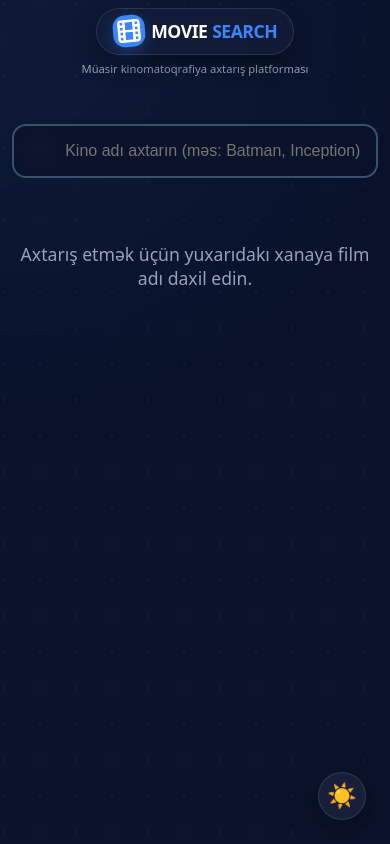
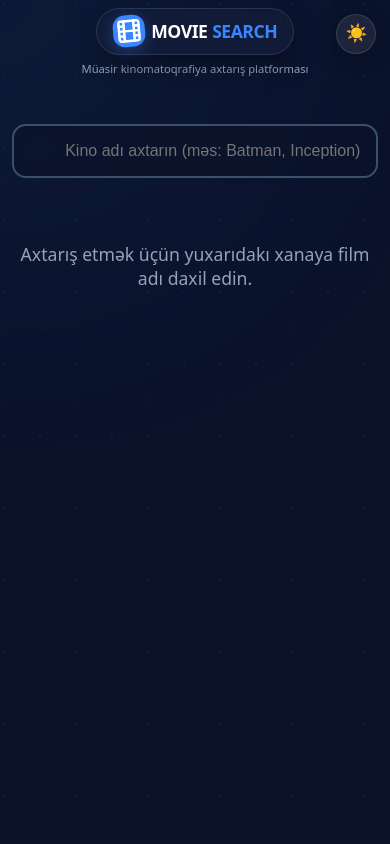
Before and after one commit to Naill-dev/moviesearch, a React (Vite) app: page / in a window 390 px wide. Built offline with nearby package versions, Linux system fonts and the light colour scheme.

Commit message:
Refactor theme toggle and button styles
Updated theme toggle and button styles for better responsiveness and appearance.

```diff
--- a/src/App.css
+++ b/src/App.css
@@ -144,27 +144,54 @@ body::before {
 
 .theme-toggle {
   position: fixed;
-  top: 1.25rem;
-  right: 1.25rem;
+  top: max(1.25rem, env(safe-area-inset-top));
+  right: max(1.25rem, env(safe-area-inset-right));
   z-index: 100;
 }
 
 .btn-theme {
-  padding: 0.75rem;
-  background-color: var(--card-bg);
-  border: 1px solid var(--card-border);
+  width: 46px;
+  height: 46px;
+  padding: 0;
+  display: flex;
+  align-items: center;
+  justify-content: center;
+  background: rgba(255, 255, 255, 0.08);
+  border: 1px solid rgba(255, 255, 255, 0.12);
   color: var(--text-main);
-  border-radius: 14px;
+  border-radius: 50%;
   cursor: pointer;
-  box-shadow: var(--shadow-card);
-  transition: all 0.2s ease;
-  font-size: 1.2rem;
-  backdrop-filter: blur(10px);
+  box-shadow: 0 4px 20px rgba(0, 0, 0, 0.25);
+  backdrop-filter: blur(14px);
+  -webkit-backdrop-filter: blur(14px);
+  font-size: 1.25rem;
+  transition: transform 0.25s cubic-bezier(0.4, 0, 0.2, 1),
+              background 0.25s ease,
+              border-color 0.25s ease,
+              box-shadow 0.25s ease;
 }
 
 .btn-theme:hover {
-  transform: translateY(-2px);
+  transform: scale(1.08);
+  background: rgba(255, 255, 255, 0.14);
   border-color: var(--accent);
+  box-shadow: 0 6px 28px rgba(0, 0, 0, 0.3), 0 0 0 3px var(--accent-glow);
+}
+
+.btn-theme:active {
+  transform: scale(0.94);
+}
+
+body.light-mode .btn-theme {
+  background: rgba(0, 0, 0, 0.05);
+  border-color: rgba(0, 0, 0, 0.08);
+  box-shadow: 0 4px 16px rgba(0, 0, 0, 0.1);
+}
+
+body.light-mode .btn-theme:hover {
+  background: rgba(0, 0, 0, 0.08);
+  border-color: var(--accent);
+  box-shadow: 0 6px 24px rgba(0, 0, 0, 0.12), 0 0 0 3px var(--accent-glow);
 }
 
 .search-bar-container {
@@ -569,94 +596,99 @@ body::before {
   .app-container {
     padding: 0.5rem 0.25rem;
   }
+
   .theme-toggle {
-    position: fixed;
-    bottom: 1.5rem;
-    right: 1.5rem;
-    top: auto;
-    z-index: 999;
+    top: max(0.85rem, env(safe-area-inset-top));
+    right: max(0.85rem, env(safe-area-inset-right));
+    bottom: auto;
   }
+
   .btn-theme {
-    width: 56px;
-    height: 56px;
-    border-radius: 50%;
-    font-size: 1.8rem;
-    background: var(--card-bg);
-    backdrop-filter: blur(16px);
-    border: 1px solid var(--card-border);
-    box-shadow: 0 8px 30px rgba(0, 0, 0, 0.4);
-    display: flex;
-    align-items: center;
-    justify-content: center;
-    padding: 0;
+    width: 42px;
+    height: 42px;
+    font-size: 1.15rem;
   }
-  .btn-theme:active {
-    transform: scale(0.92);
-  }
+
   .brand-logo {
     padding: 0.4rem 1rem;
     gap: 0.4rem;
   }
+
   .logo-icon {
     width: 32px;
     height: 32px;
   }
+
   .logo-text {
     font-size: 1.4rem;
   }
+
   .subtitle {
     font-size: 0.85rem;
     margin-top: 0.4rem;
     padding: 0 0.5rem;
   }
+
   .search-input {
     padding: 1rem 1rem 1rem 3.2rem;
     font-size: 1rem;
     border-radius: 14px;
   }
+
   .search-icon {
     left: 1.2rem;
     font-size: 1rem;
   }
+
   .search-bar-container {
     padding: 0 0.5rem;
     margin-bottom: 2rem;
   }
+
   .movies-grid {
     grid-template-columns: repeat(2, 1fr);
     gap: 0.8rem;
   }
+
   .movie-card {
     border-radius: 14px;
   }
+
   .card-content {
     padding: 0.6rem;
   }
+
   .movie-title {
     font-size: 0.8rem;
   }
+
   .movie-year {
     font-size: 0.65rem;
   }
+
   .badge {
     font-size: 0.55rem;
     padding: 0.1rem 0.4rem;
     margin-bottom: 0.3rem;
   }
+
   .pagination {
     gap: 0.8rem;
     flex-wrap: wrap;
     padding: 0 0.5rem;
   }
+
   .btn-page {
     padding: 0.8rem 1.2rem;
     font-size: 0.9rem;
     border-radius: 30px;
     min-width: 60px;
   }
+
   .status-container {
     padding: 2rem 0.5rem;
   }
+
   .modal-content {
     max-height: 100vh;
     border-radius: 0;
@@ -664,16 +696,20 @@ body::before {
     margin: 0;
     width: 100%;
   }
+
   .modal-poster {
     flex: 0 0 140px;
   }
+
   .modal-info h2 {
     font-size: 1.3rem;
   }
+
   .modal-close {
     font-size: 2rem;
     padding: 0.2rem 0.8rem;
   }
+
   .modal-details {
     grid-template-columns: 1fr;
   }
@@ -683,21 +719,23 @@ body::before {
   .logo-text {
     font-size: 1.1rem;
   }
+
   .subtitle {
     font-size: 0.7rem;
   }
+
   .movies-grid {
     gap: 0.5rem;
   }
+
   .movie-title {
     font-size: 0.7rem;
   }
+
   .btn-theme {
-    width: 48px;
-    height: 48px;
-    font-size: 1.5rem;
-    bottom: 1rem;
-    right: 1rem;
+    width: 40px;
+    height: 40px;
+    font-size: 1.1rem;
   }
 }
 
@@ -705,12 +743,15 @@ body::before {
   .movies-grid {
     gap: 0.4rem;
   }
+
   .card-content {
     padding: 0.4rem;
   }
+
   .movie-title {
     font-size: 0.6rem;
   }
+
   .badge {
     font-size: 0.5rem;
     padding: 0.05rem 0.3rem;
```
